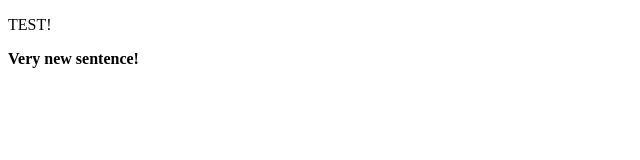
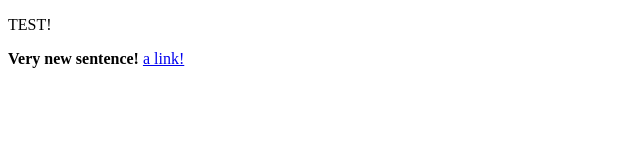
Before and after one commit to AleksandarTech/practice-repo2, a plain HTML site: page github_prac/index.html in a window 1280 px wide. Shown: the full height of the page, 0-640 px from the left. Drawn offline with Linux system fonts and the light colour scheme.

Commit message:
added link
added link element

```diff
--- a/github_prac/index.html
+++ b/github_prac/index.html
@@ -9,5 +9,6 @@
 <body>
     <p>TEST!</p>
     <b>Very new sentence!</b>
+    <a href="#">a link!</a>
 </body>
 </html>
```
